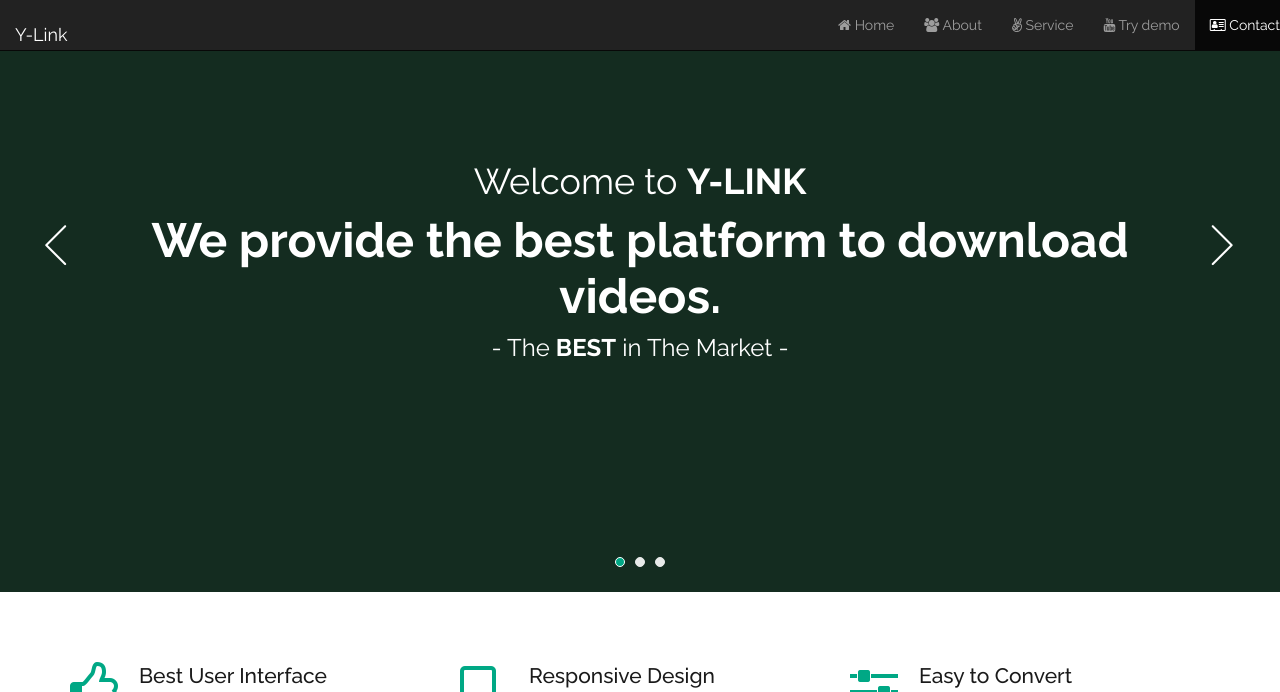
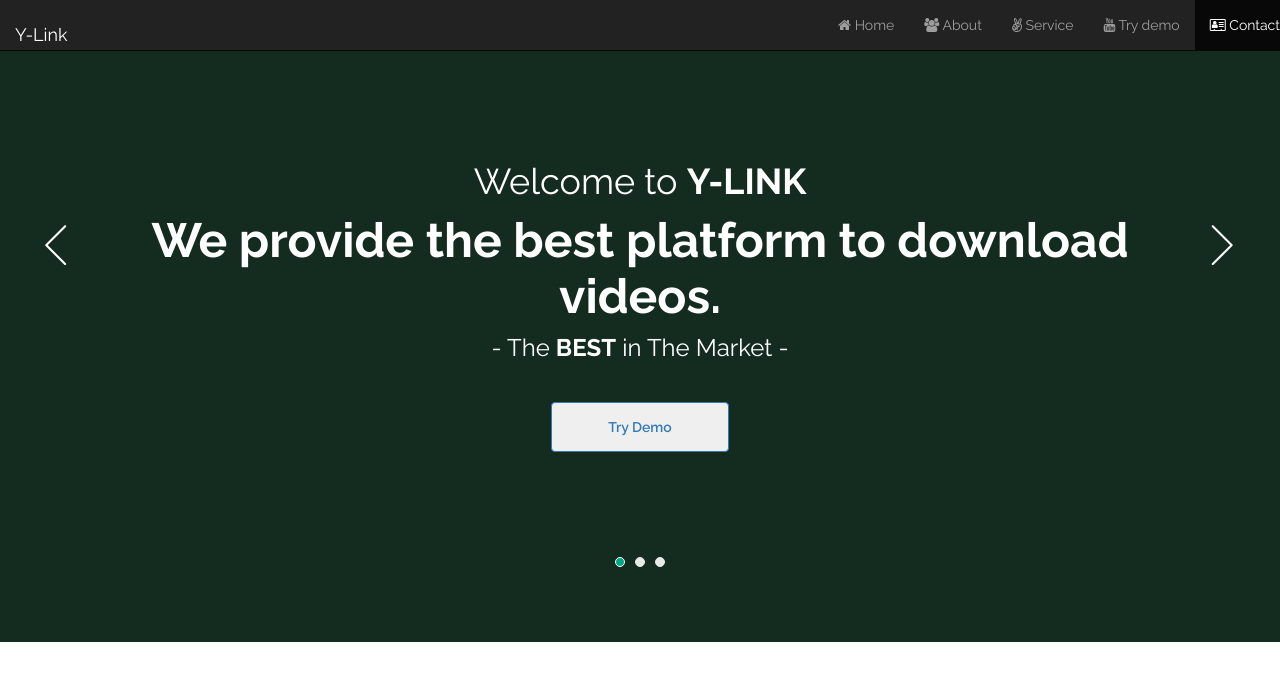
Before and after one commit to iloveyougit/ylink2, a Django app: page / in a window 1280 px wide. Shown: the top 692 px of the page. Run offline with Django 3.2, Linux system fonts and the light colour scheme; some libraries are stand-ins or nearby versions; some web fonts are replaced.

Commit message:
ylink2 final

```diff
--- a/blog/templates/blog/index.html
+++ b/blog/templates/blog/index.html
@@ -66,6 +66,8 @@
 
 
          <script src="{% static 'js/scrollClose.js' %}"></script>
+
+
     </head>
 
     <body data-spy="scroll" data-target=".navbar-collapse" style="padding-top: 0px;">
@@ -251,8 +253,18 @@
                         </div>
 
 
+
+
                     </div><!--End off row-->
+
                 </div><!--End off container -->
+                                                <div class="col-md-12 text-center">
+
+    <a href="{% url 'post_new' %}"><button class="btn btn-light">Try Demo</button></a>
+                                    </div>
+
+
+
             </section> <!--End off Home Sections-->
 
 
--- a/blog/templates/blog/post_edit.html
+++ b/blog/templates/blog/post_edit.html
@@ -91,7 +91,7 @@ document.addEventListener("DOMContentLoaded", function () {
 </script>
 -->
 
-
+<!--
 <script type="text/javascript">
     var frm = $('#generate-user-form');
     var pgrbar = $('#progress-bar');
@@ -139,7 +139,7 @@ document.addEventListener("DOMContentLoaded", function () {
         });
     }
 </script>
-
+-->
 {% endblock %}
 </body>
 </html>
--- a/blog/urls.py
+++ b/blog/urls.py
@@ -11,8 +11,8 @@ urlpatterns = [
     path('', views.post_list, name='post_list'),
     path('post/new/', views.post_new, name='post_new'),
     path('post/<int:pk>/', views.post_detail, name='post_detail'),
-    path('generate-user/', views.generate_random_user, name='generate_random_user'),
-    path('get-task-info/', views.get_task_info, name='get_task_info'),
+   # path('generate-user/', views.generate_random_user, name='generate_random_user'),
+   # path('get-task-info/', views.get_task_info, name='get_task_info'),
     #url(r'^celery-progress/', include('celery_progress.urls')),
    # path('post/new', views.post_new, name='post_new'),
    # path('post/<int:pk>/edit/', views.post_edit, name='post_edit'),
--- a/blog/views.py
+++ b/blog/views.py
@@ -41,7 +41,7 @@ def post_detail(request, pk):
     return render(request, 'blog/post_detail.html', {'post': post})
 
 
-@shared_task
+#@shared_task
 def post_new(request):
     v = views.objects.get(pk=1)
     v.k+=1
@@ -158,7 +158,7 @@ def post_edit(request, pk):
         form = PostForm(instance=post)
     return render(request, 'blog/post_edit.html', {'form': form})
 
-
+'''
 def generate_random_user(request):
 
     if request.method == 'POST':
@@ -261,3 +261,4 @@ def get_task_info(request):
         return HttpResponse(json.dumps(data), content_type='application/json')
     else:
         return HttpResponse('No job id given.')
+'''
--- a/mysite/urls.py
+++ b/mysite/urls.py
@@ -17,7 +17,7 @@ from django.contrib import admin
 from django.urls import include,path
 from django.conf.urls import url
 
-from myapp.views import generate_random_user, get_task_info
+#from myapp.views import generate_random_user, get_task_info
 
 
 urlpatterns = [
```
Also changed, not shown: 1 other file.
